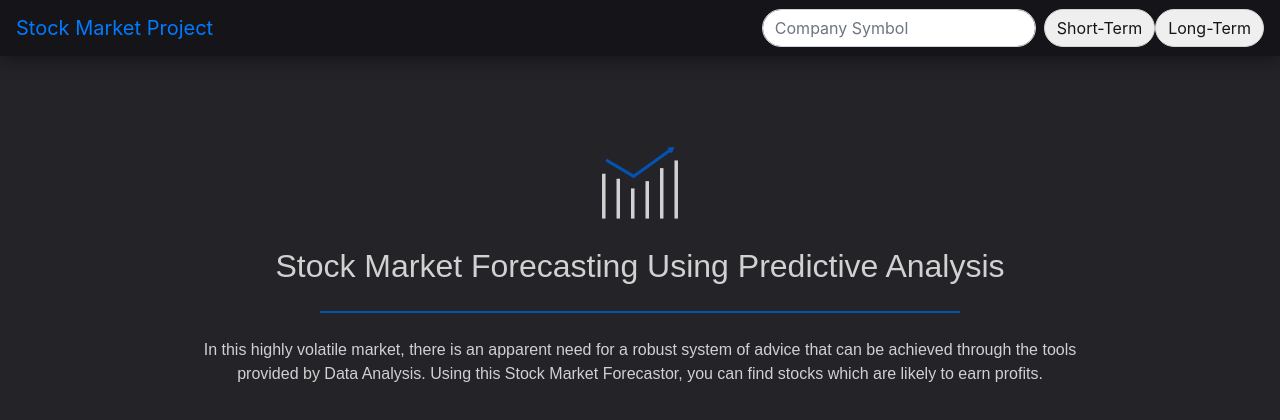
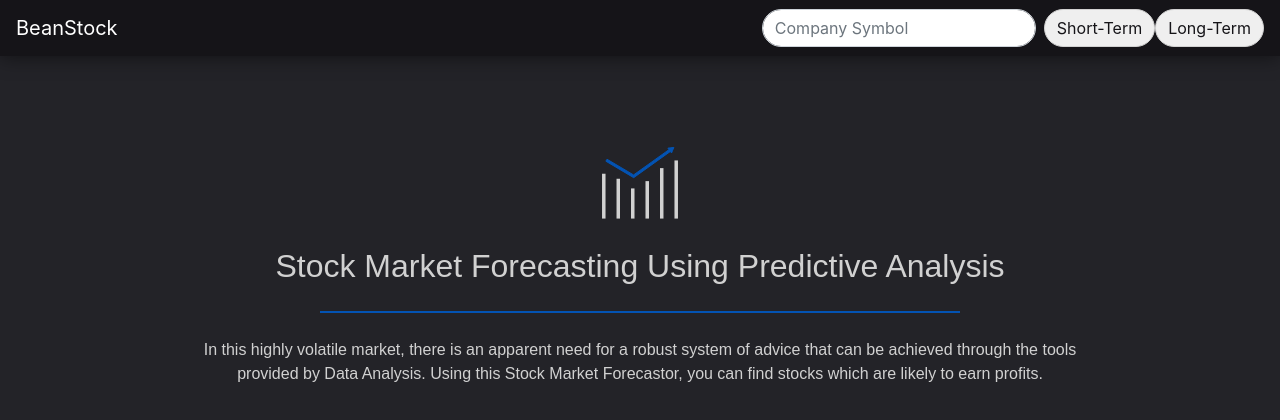
Before and after one commit to InfernapeXavier/Bean-Stock, a Flask app: page / in a window 1280 px wide. Shown: the top 420 px of the page. Run offline with Flask 2, Linux system fonts and the light colour scheme; some libraries are stand-ins or nearby versions.

Commit message:
cleaning templates

```diff
--- a/app/templates/averages.html
+++ b/app/templates/averages.html
@@ -20,7 +20,7 @@
 
 	<body>
 
-		<nav class="navbar navbar-expand-lg">
+		<nav class="navbar navbar-dark navbar-expand-lg">
 			<a class="navbar-brand" href="{{ url_for('index') }}" style="text-decoration: none;">BeanStock</a>
 
 			<button class="navbar-toggler" type="button" data-toggle="collapse" data-target="#navbarSupportedContent" aria-controls=
--- a/app/templates/bband.html
+++ b/app/templates/bband.html
@@ -20,7 +20,7 @@
 
 	<body>
 
-		<nav class="navbar navbar-expand-lg">
+		<nav class="navbar navbar-dark navbar-expand-lg">
 			<a class="navbar-brand" href="{{ url_for('index') }}" style="text-decoration: none;">BeanStock</a>
 
 			<button class="navbar-toggler" type="button" data-toggle="collapse" data-target="#navbarSupportedContent" aria-controls=
--- a/app/templates/index.html
+++ b/app/templates/index.html
@@ -16,8 +16,8 @@
 
 	<body>
 
-		<nav class="navbar navbar-expand-lg">
-			<a class="navbar-brand" href="#">Stock Market Project</a>
+		<nav class="navbar navbar-dark navbar-expand-lg">
+			<a class="navbar-brand" href="#">BeanStock</a>
 
 			<button class="navbar-toggler" type="button" data-toggle="collapse" data-target="#navbarSupportedContent" aria-controls="navbarSupportedContent" aria-expanded="false" aria-label="Toggle navigation">
 				<span class="navbar-toggler-icon"></span>
```
